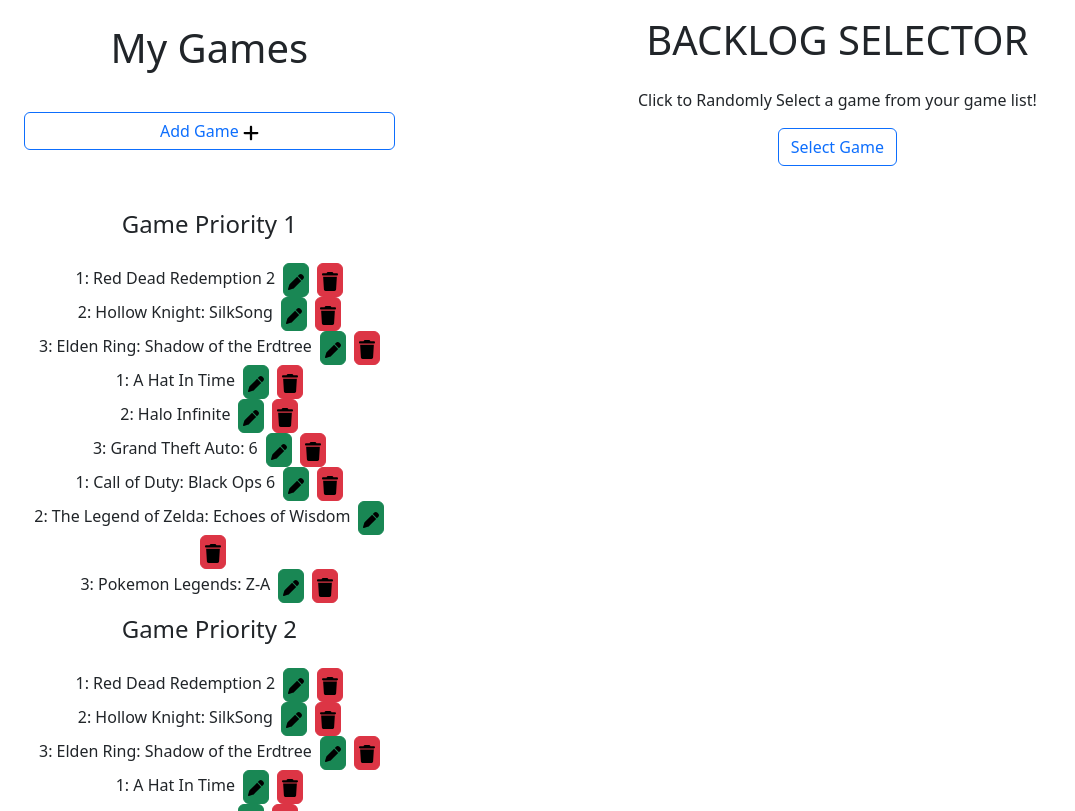
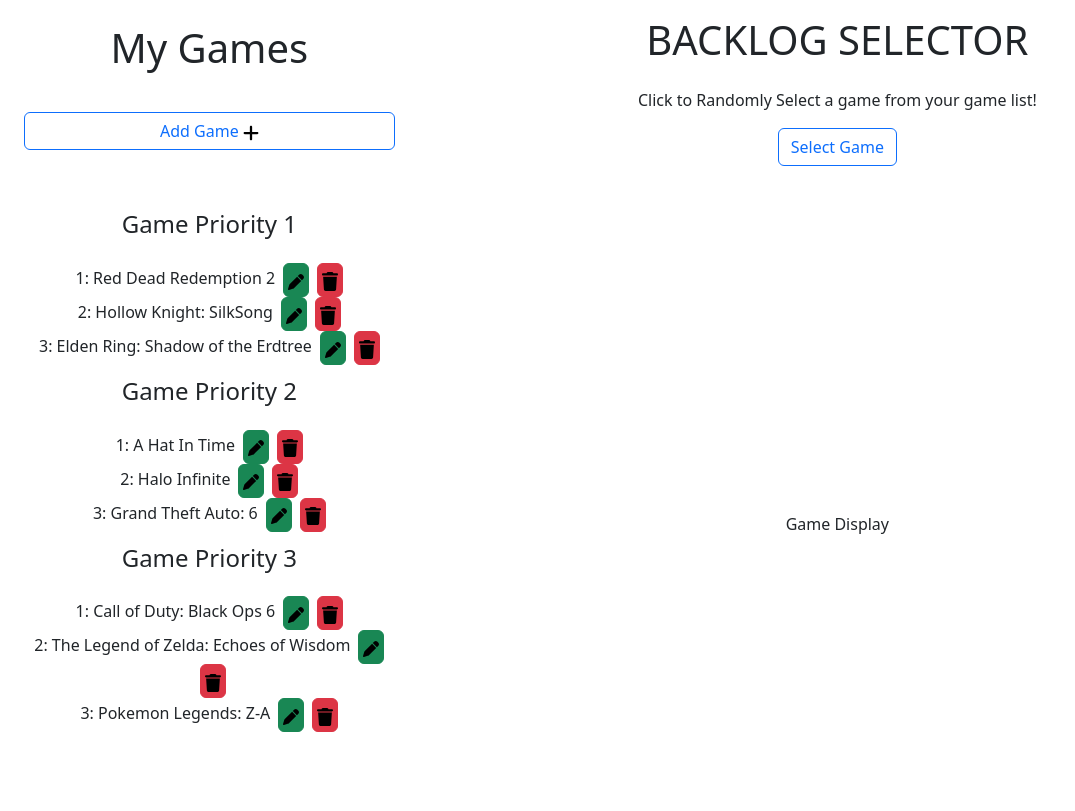
Before and after one commit to EriLee-art/Week15, a React (Vite) app: page / in a window 1280 px wide. Shown: the top 811 px of the page, without its empty margins (0-1075 px from the left). Built offline with nearby package versions, Linux system fonts and the light colour scheme.

Commit message:
Restored Priority Lists

```diff
--- a/src/gamelist.tsx
+++ b/src/gamelist.tsx
@@ -9,28 +9,39 @@
 // Creates an ordered list of games for the sidebar
 export default function Gamelist( {gameName}: AddedProps ) {
 
-    const Spacing = `mb-4 mt-1 pt-2`
+    const spacing = `mb-4 mt-1 pt-2`
+
+    const priority1 = gameName.filter( g =>
+        g.priority === 1
+    );
+
+    const priority2 = gameName.filter( g =>
+        g.priority === 2
+    );
+
+    const priority3 = gameName.filter( g =>
+        g.priority === 3
+    );
 
     return(
         <>
-
-            <h4 className={Spacing}>Game Priority 1</h4>
+            <h4 className={spacing}>Game Priority 1</h4>
             <div>
-                {gameName.map( g => (
+                {priority1.map( g => (
                     <Gamecard key={g.id} gameName={g}/>
                 ))}
             </div>
 
-            <h4 className={Spacing}>Game Priority 2</h4>
+            <h4 className={spacing}>Game Priority 2</h4>
             <div>
-                {gameName.map( g => (
+                {priority2.map( g => (
                     <Gamecard key={g.id} gameName={g}/>
                 ))}
             </div>
 
-            <h4 className={Spacing}>Game Priority 3</h4>
+            <h4 className={spacing}>Game Priority 3</h4>
             <div>
-                {gameName.map( g => (
+                {priority3.map( g => (
                     <Gamecard key={g.id} gameName={g}/>
                 ))}
             </div>
```
